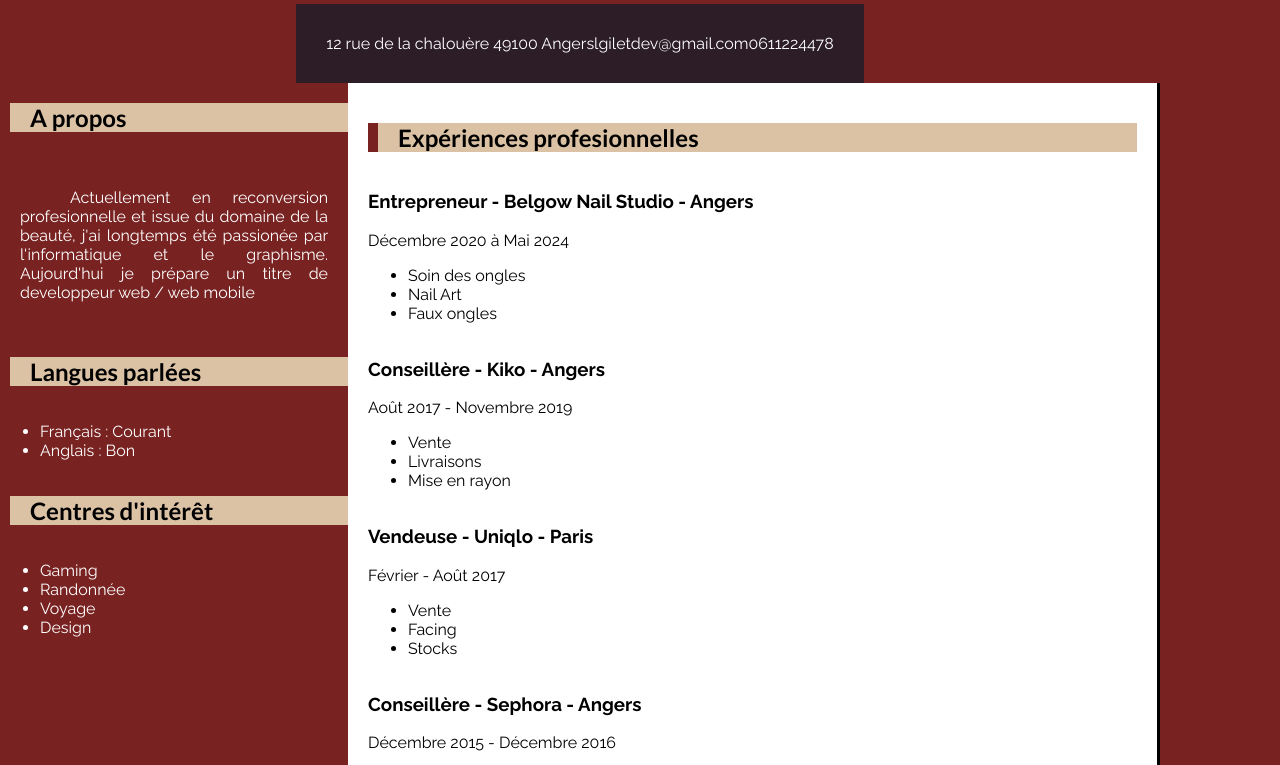
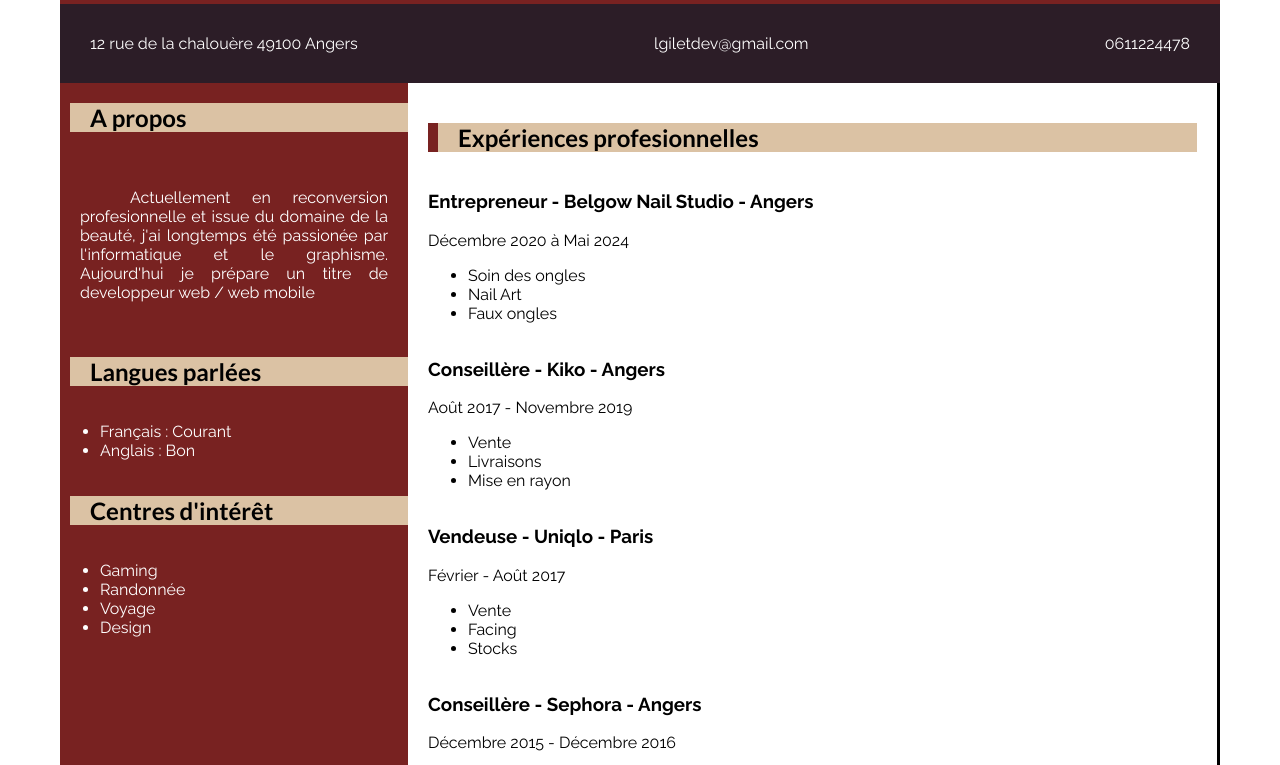
Before and after one commit to Lgiletfr/Devoir, a plain HTML site: page index.html in a window 1280 px wide. Shown: the part 251-1016 px from the top of the page. Drawn offline with Linux system fonts and the light colour scheme.

Commit message:
final-version

```diff
--- a/assets/css/style.css
+++ b/assets/css/style.css
@@ -55,5 +55,4 @@ a{
 
 .exp:hover{
     border-right: solid 10px #782221;
-    opacity: 70%;
 }
--- a/assets/css/stylesheet.css
+++ b/assets/css/stylesheet.css
@@ -1,18 +1,27 @@
 *{
     box-sizing: border-box;
+}
+
+.container {
+    width: 100%;
+    max-width: 1160px;
+    background-color: #782221;
 }
 
 body{
     margin: 0;
     padding: 0;
-    width: 1160px;
-    background-color: #782221;
+    width: 100%;
+    display: flex;
+    justify-content: center;
+    align-items: center;
 }
 
 header{
     display: flex;
     flex-direction: column;
     align-items: center;
+    width: 100%;
 }
 
 #en-tete{
@@ -20,6 +29,9 @@ header{
     font-family: raleway;
     padding: 30px;
     display: flex;
+    flex-direction: row;
+    justify-content: space-between;
+    width: 100%;
 }
 
 main{
--- a/index.html
+++ b/index.html
@@ -13,6 +13,7 @@
     <link href="https://fonts.googleapis.com/css2?family=Lato:ital,wght@0,100;0,300;0,400;0,700;0,900;1,100;1,300;1,400;1,700;1,900&family=Raleway:ital,wght@0,100..900;1,100..900&display=swap" rel="stylesheet">
 </head>
 <body>
+    <div class="container">
         <header>
                 <a href="https://i.pinimg.com/originals/44/f4/35/44f435ea202a576c824656fcd7f9e8d5.jpg" target="_blank"><img src="./img/44f435ea202a576c824656fcd7f9e8d5.jpg" alt="ma photo" id="photo"></a>
                 <h1 class="titreB">Lisa Gilet</h1>
@@ -122,5 +123,6 @@
             <a href="https://www.instagram.com/belgow.nailstudio/" target="_blank"><img src="./img/instagram.png" alt="Instagram" class="logo"></a>
         </p>
     </footer>
+    </div>
 </body>
 </html>
```
Lines whose indentation alone changed are shown as unchanged.
